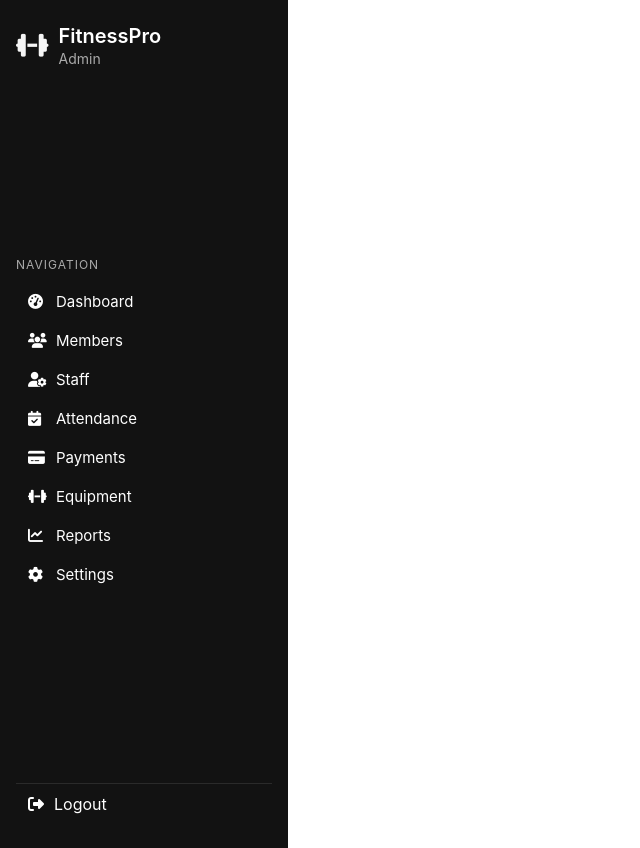
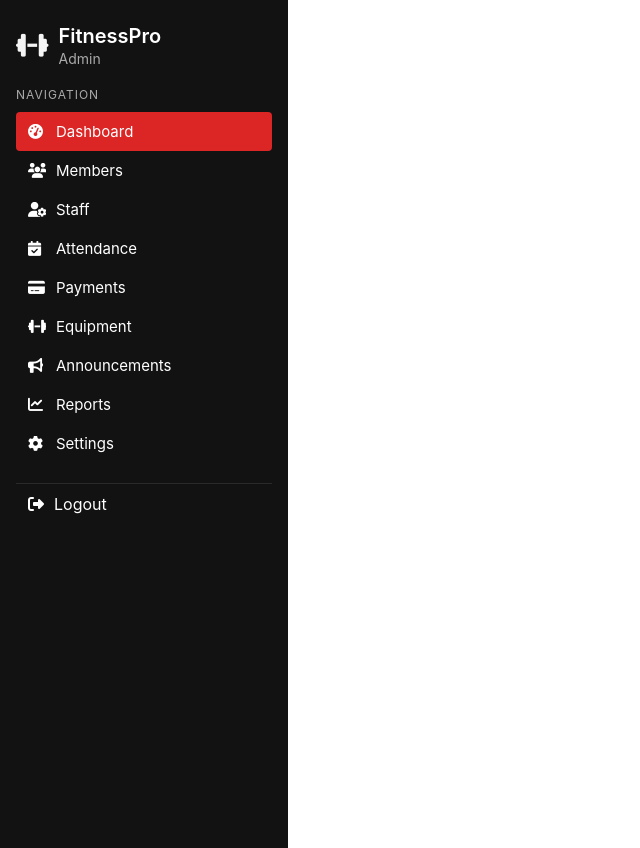
Before and after one commit to Amatullah10/gym-management-system, a PHP site: page / in a window 1280 px wide. Shown: the whole page, without its empty margins (0-640 px from the left). Run offline with PHP 8.4, Linux system fonts and the light colour scheme.

Commit message:
updated sidebar with sub menus

```diff
--- a/admin/index.php
+++ b/admin/index.php
@@ -1,5 +1,5 @@
 <?php
-  $page = 'members'; // change this according to the current page
+  $page = 'dashboard'; // change this according to the current page
   include 'sidebar.php';
 ?>
 <link rel="stylesheet" href="sidebar.css">
--- a/admin/sidebar.css
+++ b/admin/sidebar.css
@@ -3,15 +3,22 @@
   font-family: 'Inter', sans-serif;
    margin: 0;
     padding: 0;
+     overflow: hidden;
 }
+:root {
+  --sidebar-bg: #121212;      /* main dark background */
+  --hover-bg: #1e1e1e;        /* hover color for links */
+  --active-color: #dc2626;    /* bright red for active menu */
+  --text-light: #ffffff;      /* white text */
+}
+
 
 .sidebar {
   width: 20%;
-  background-color: #121212;
-  color: #fff;
-  display: flex;
-  flex-direction: column;
-  justify-content: space-between;
+ background-color: var(--sidebar-bg);
+  color: var(--text-light);
+  /* display: flex; */
+  /* flex-direction: column; */
   padding: 24px 16px;
   height: 100%;
 }
@@ -75,6 +82,7 @@
   font-size: 15px;
   text-decoration: none;
   transition: background 0.3s;
+
 }
 
 .nav-list li a i,
@@ -84,13 +92,15 @@
 }
 
 /* Hover + active */
+
 .nav-list li:hover a,
 .submenu-label:hover {
-  background-color: #1e1e1e;
+  background-color: var(--hover-bg);
 }
 
 .nav-list li.active a {
-  background-color: #1e1e1e;
+  background-color: var(--active-color);
+
 }
 
 /* LOGOUT BUTTON */
@@ -106,7 +116,7 @@
 }
 
 .logout:hover {
-  background-color: #1e1e1e;
+   background-color: var(--hover-bg);
 }
 
 /* ===== SUBMENU ===== */
@@ -139,6 +149,7 @@
   color: #ccc;
   text-decoration: none;
   transition: background 0.3s;
+
 }
 
 .submenu-items li a i {
@@ -148,8 +159,8 @@
 
 /* Active submenu item */
 .submenu-items li.active a {
-  background: #dc2626; /* red active item */
-  color: #fff;
+   background: var(--active-color);
+  color: var(--text-light);
 }
 
 /* Hover inactive */
--- a/admin/sidebar.php
+++ b/admin/sidebar.php
@@ -21,7 +21,7 @@
       <li class="submenu">
         <input type="checkbox" id="members-menu" class="toggle-input">
         <label for="members-menu" class="submenu-label">
-          <i class="fas fa-users"></i><span>Members</span>
+          <i class="fas fa-users"></i><span>Members  </span>
         </label>
 
         <ul class="submenu-items">
@@ -40,10 +40,85 @@
         </ul>
       </li>
 
-      <li><a href="staff.php"><i class="fas fa-user-cog"></i><span>Staff</span></a></li>
-      <li><a href="attendance.php"><i class="fas fa-calendar-check"></i><span>Attendance</span></a></li>
-      <li><a href="payments.php"><i class="fas fa-credit-card"></i><span>Payments</span></a></li>
-      <li><a href="equipment.php"><i class="fas fa-dumbbell"></i><span>Equipment</span></a></li>
+     <li class="submenu">
+  <input type="checkbox" id="staff-menu" class="toggle-input">
+  <label for="staff-menu" class="submenu-label">
+    <i class="fas fa-user-cog"></i><span>Staff</span>
+  </label>
+  <ul class="submenu-items">
+    <li class="<?php if($page=='staff-list'){ echo 'active'; }?>">
+      <a href="staff-list.php"><i class="fas fa-arrow-right"></i> List All Staff</a>
+    </li>
+    <li class="<?php if($page=='staff-add'){ echo 'active'; }?>">
+      <a href="staff-add.php"><i class="fas fa-arrow-right"></i> Add New Staff</a>
+    </li>
+    <li class="<?php if($page=='staff-remove'){ echo 'active'; }?>">
+      <a href="staff-remove.php"><i class="fas fa-arrow-right"></i> Remove Staff</a>
+    </li>
+    <li class="<?php if($page=='staff-update'){ echo 'active'; }?>">
+      <a href="staff-update.php"><i class="fas fa-arrow-right"></i> Update Staff Details</a>
+    </li>
+  </ul>
+</li>
+
+      <li class="submenu">
+  <input type="checkbox" id="attendance-menu" class="toggle-input">
+  <label for="attendance-menu" class="submenu-label">
+    <i class="fas fa-calendar-check"></i><span>Attendance</span>
+  </label>
+  <ul class="submenu-items">
+    <li class="<?php if($page=='member-attendance'){ echo 'active'; }?>">
+      <a href="member-attendance.php"><i class="fas fa-arrow-right"></i> Member Attendance</a>
+    </li>
+    <li class="<?php if($page=='staff-attendance'){ echo 'active'; }?>">
+      <a href="staff-attendance.php"><i class="fas fa-arrow-right"></i> Staff Attendance</a>
+    </li>
+    <li class="<?php if($page=='attendance-report'){ echo 'active'; }?>">
+      <a href="attendance-report.php"><i class="fas fa-arrow-right"></i> Attendance Reports</a>
+    </li>
+  </ul>
+</li>
+<li class="submenu">
+  <input type="checkbox" id="payments-menu" class="toggle-input">
+  <label for="payments-menu" class="submenu-label">
+    <i class="fas fa-credit-card"></i><span>Payments</span>
+  </label>
+  <ul class="submenu-items">
+    <li class="<?php if($page=='payment-list'){ echo 'active'; }?>">
+      <a href="payment-list.php"><i class="fas fa-arrow-right"></i> All Payment Records</a>
+    </li>
+    <li class="<?php if($page=='payment-add'){ echo 'active'; }?>">
+      <a href="payment-add.php"><i class="fas fa-arrow-right"></i> Add Payment</a>
+    </li>
+    <li class="<?php if($page=='payment-due'){ echo 'active'; }?>">
+      <a href="payment-due.php"><i class="fas fa-arrow-right"></i> Due Payments</a>
+    </li>
+    <li class="<?php if($page=='payment-report'){ echo 'active'; }?>">
+      <a href="payment-report.php"><i class="fas fa-arrow-right"></i> Payment Reports</a>
+    </li>
+  </ul>
+</li>
+     <li class="submenu">
+  <input type="checkbox" id="equipment-menu" class="toggle-input">
+  <label for="equipment-menu" class="submenu-label">
+    <i class="fas fa-dumbbell"></i><span>Equipment</span>
+  </label>
+  <ul class="submenu-items">
+    <li class="<?php if($page=='equipment-list'){ echo 'active'; }?>">
+      <a href="equipment-list.php"><i class="fas fa-arrow-right"></i> List All Equipment</a>
+    </li>
+    <li class="<?php if($page=='equipment-add'){ echo 'active'; }?>">
+      <a href="equipment-add.php"><i class="fas fa-arrow-right"></i> Add Equipment</a>
+    </li>
+    <li class="<?php if($page=='equipment-maintenance'){ echo 'active'; }?>">
+      <a href="equipment-maintenance.php"><i class="fas fa-arrow-right"></i> Maintenance Schedule</a>
+    </li>
+    <li class="<?php if($page=='equipment-report'){ echo 'active'; }?>">
+      <a href="equipment-report.php"><i class="fas fa-arrow-right"></i> Equipment Reports</a>
+    </li>
+  </ul>
+</li>
+      <li><a href="announcement.php"><i class="fas fa-bullhorn"></i><span>Announcements</span></a></li>
       <li><a href="reports.php"><i class="fas fa-chart-line"></i><span>Reports</span></a></li>
       <li><a href="settings.php"><i class="fas fa-cog"></i><span>Settings</span></a></li>
     </ul>
```
